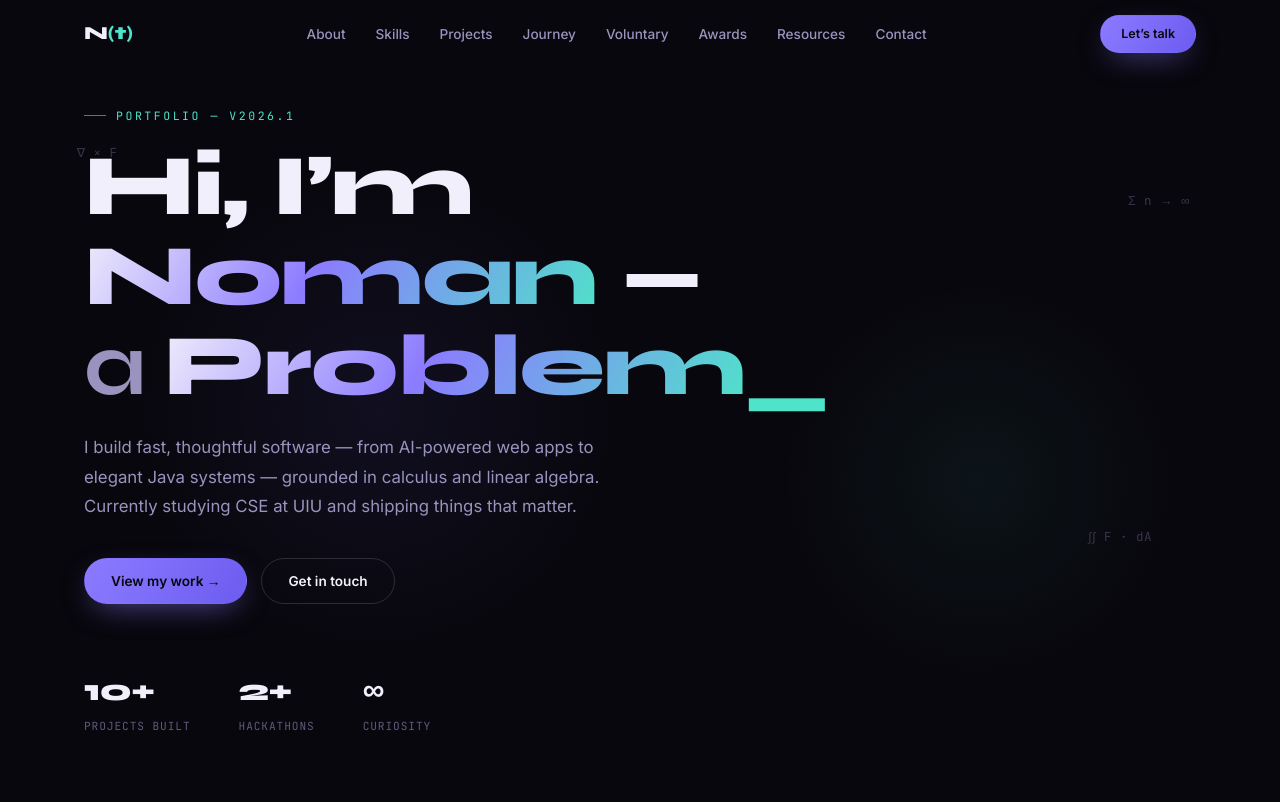
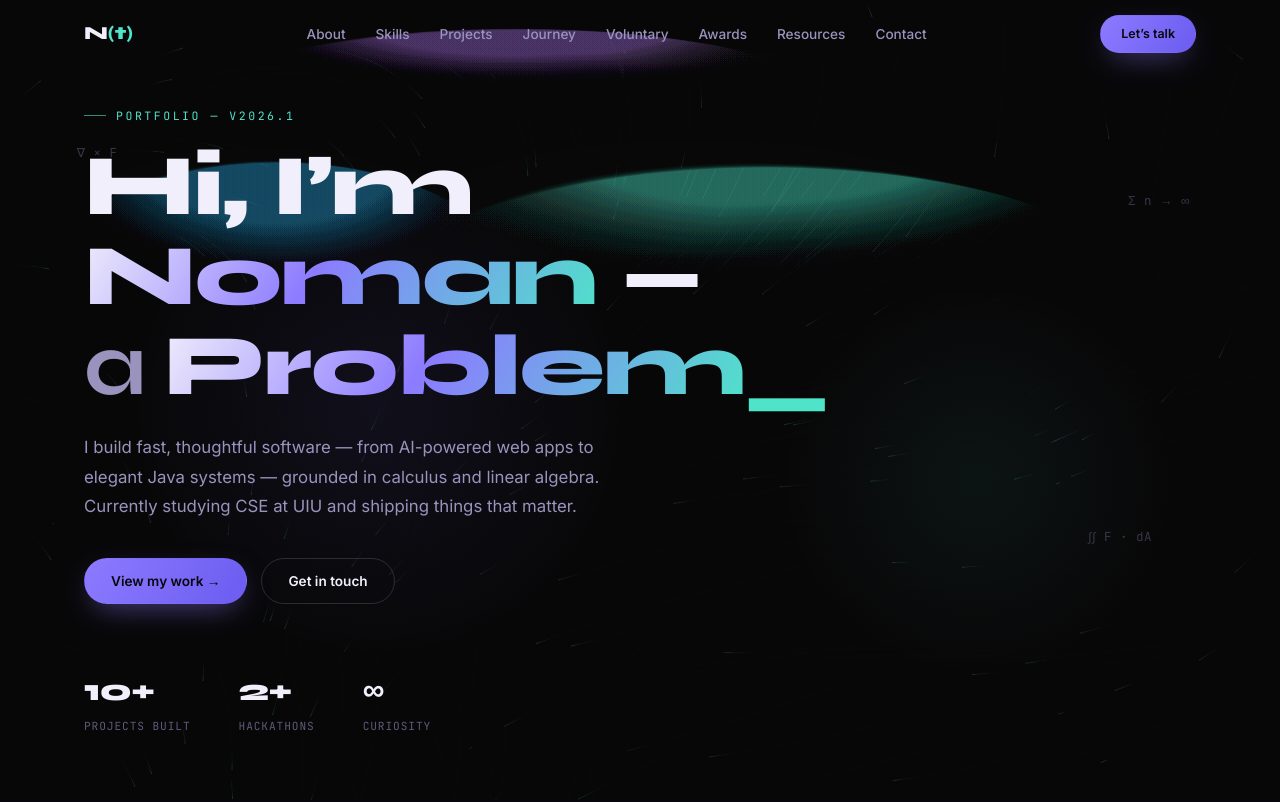
Before and after one commit to Noman-2005/amar_portfolio, a Next.js app: page / in a window 1280 px wide. Shown: the top 802 px of the page. Built offline with nearby package versions, Linux system fonts and the light colour scheme.

Commit message:
final code

```diff
--- a/app/page.tsx
+++ b/app/page.tsx
@@ -196,8 +196,7 @@ const RESOURCES = [
 
 const ROLES = ['Developer', 'Builder', 'Problem Solver', 'Hackathon Winner']
 
-// FLOW FIELD WITH PARTICLE TRAIL ONLY (covers entire page)
-function FlowFieldParticleOnly() {
+function FlowField() {
   const canvasRef = useRef<HTMLCanvasElement>(null)
 
   useEffect(() => {
@@ -229,6 +228,7 @@ function FlowFieldParticleOnly() {
 
     if (reduced) return () => resizeObserver.disconnect()
 
+    // Init particles
     particles = Array.from({ length: 110 }, () => ({
       x: Math.random() * width,
       y: Math.random() * height,
@@ -242,6 +242,37 @@ function FlowFieldParticleOnly() {
     }
 
     const draw = () => {
+      // ── AURORA LAYER ──────────────────────────────────
+      const auroraCount = 4
+      for (let i = 0; i < auroraCount; i++) {
+        const offset = (i / auroraCount) * Math.PI * 2
+        const cx = width * (0.2 + 0.6 * ((Math.sin(t * 0.3 + offset) + 1) / 2))
+        const cy = height * (0.1 + 0.5 * ((Math.sin(t * 0.2 + offset * 1.3) + 1) / 2))
+        const rx = width * (0.28 + 0.1 * Math.sin(t * 0.4 + offset))
+        const ry = height * (0.14 + 0.06 * Math.cos(t * 0.35 + offset))
+
+        const colorSets = [
+          'rgba(79,227,201,0.06)',
+          'rgba(124,111,255,0.05)',
+          'rgba(192,132,252,0.045)',
+          'rgba(56,189,248,0.045)',
+        ]
+
+        const grad = ctx.createRadialGradient(cx, cy, 0, cx, cy, rx)
+        grad.addColorStop(0, colorSets[i])
+        grad.addColorStop(0.5, colorSets[i])
+        grad.addColorStop(1, 'rgba(8,7,13,0)')
+
+        ctx.save()
+        ctx.scale(1, ry / rx)
+        ctx.beginPath()
+        ctx.arc(cx, cy * (rx / ry), rx, 0, Math.PI * 2)
+        ctx.fillStyle = grad
+        ctx.fill()
+        ctx.restore()
+      }
+
+      // ── PARTICLE TRAIL FLOW FIELD ─────────────────────
       ctx.fillStyle = 'rgba(8,7,13,0.06)'
       ctx.fillRect(0, 0, width, height)
 
@@ -288,14 +319,12 @@ function FlowFieldParticleOnly() {
       ref={canvasRef}
       aria-hidden="true"
       style={{
-        position: 'fixed',
-        top: 0,
-        left: 0,
+        position: 'absolute',
+        inset: 0,
         width: '100%',
         height: '100%',
         display: 'block',
         pointerEvents: 'none',
-        zIndex: 0,
       }}
     />
   )
@@ -366,12 +395,13 @@ function Hero() {
 
   return (
     <section style={{ position: 'relative', minHeight: '100vh', display: 'flex', alignItems: 'center', overflow: 'hidden', background: 'var(--bg)' }}>
-      <div style={{ position: 'absolute', top: '20%', left: '10%', width: 500, height: 500, background: 'radial-gradient(circle, rgba(124,111,255,0.08), transparent 70%)', borderRadius: '50%', pointerEvents: 'none', zIndex: 1 }} />
-      <div style={{ position: 'absolute', bottom: '15%', right: '8%', width: 400, height: 400, background: 'radial-gradient(circle, rgba(79,227,201,0.06), transparent 70%)', borderRadius: '50%', pointerEvents: 'none', zIndex: 1 }} />
-      <span className="annotation hide-mobile" style={{ top: '18%', left: '6%', zIndex: 2 }}>&nabla; &times; F</span>
-      <span className="annotation hide-mobile" style={{ top: '70%', left: '9%', zIndex: 2 }}>&part;f / &part;x</span>
-      <span className="annotation hide-mobile" style={{ top: '24%', right: '7%', zIndex: 2 }}>&Sigma; n &rarr; &infin;</span>
-      <span className="annotation hide-mobile" style={{ top: '66%', right: '10%', zIndex: 2 }}>&int;&int; F &middot; dA</span>
+      <FlowField />
+      <div style={{ position: 'absolute', top: '20%', left: '10%', width: 500, height: 500, background: 'radial-gradient(circle, rgba(124,111,255,0.08), transparent 70%)', borderRadius: '50%', pointerEvents: 'none' }} />
+      <div style={{ position: 'absolute', bottom: '15%', right: '8%', width: 400, height: 400, background: 'radial-gradient(circle, rgba(79,227,201,0.06), transparent 70%)', borderRadius: '50%', pointerEvents: 'none' }} />
+      <span className="annotation hide-mobile" style={{ top: '18%', left: '6%' }}>&nabla; &times; F</span>
+      <span className="annotation hide-mobile" style={{ top: '70%', left: '9%' }}>&part;f / &part;x</span>
+      <span className="annotation hide-mobile" style={{ top: '24%', right: '7%' }}>&Sigma; n &rarr; &infin;</span>
+      <span className="annotation hide-mobile" style={{ top: '66%', right: '10%' }}>&int;&int; F &middot; dA</span>
       <div className="container" style={{ position: 'relative', zIndex: 2, paddingTop: 96, paddingBottom: 64 }}>
         <div className="section-label">Portfolio &mdash; v2026.1</div>
         <h1 className="font-display" style={{ fontSize: 'clamp(2.6rem, 8vw, 5.4rem)', fontWeight: 800, lineHeight: 1.04, marginBottom: 22, maxWidth: 820 }}>
@@ -780,7 +810,7 @@ function Footer() {
   return (
     <footer style={{ borderTop: '1px solid var(--line)', padding: '28px 24px', textAlign: 'center' }}>
       <p className="font-mono" style={{ color: 'var(--ink-faint)', fontSize: '0.78rem' }}>
-        Built by <span style={{ color: 'var(--violet)' }}>Shibli Noman Arnob</span> &middot; {new Date().getFullYear()}
+        Built by <span style={{ color: 'var(--violet)' }}>Shibli Noman Arnob</span> &middot; {new Date().getFullYear()} &middot; Next.js
       </p>
     </footer>
   )
@@ -788,8 +818,7 @@ function Footer() {
 
 export default function Portfolio() {
   return (
-    <main style={{ position: 'relative' }}>
-      <FlowFieldParticleOnly />
+    <main>
       <Navbar />
       <Hero />
       <About />
```
